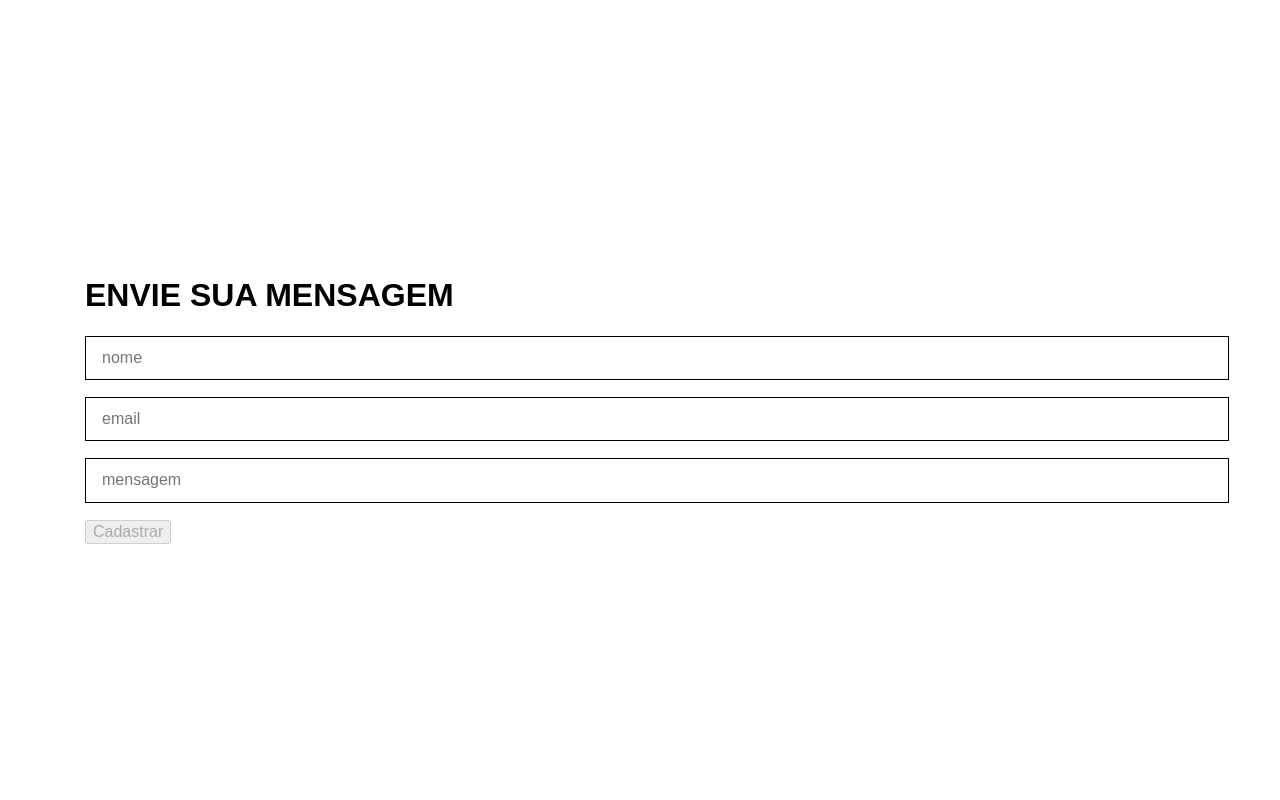
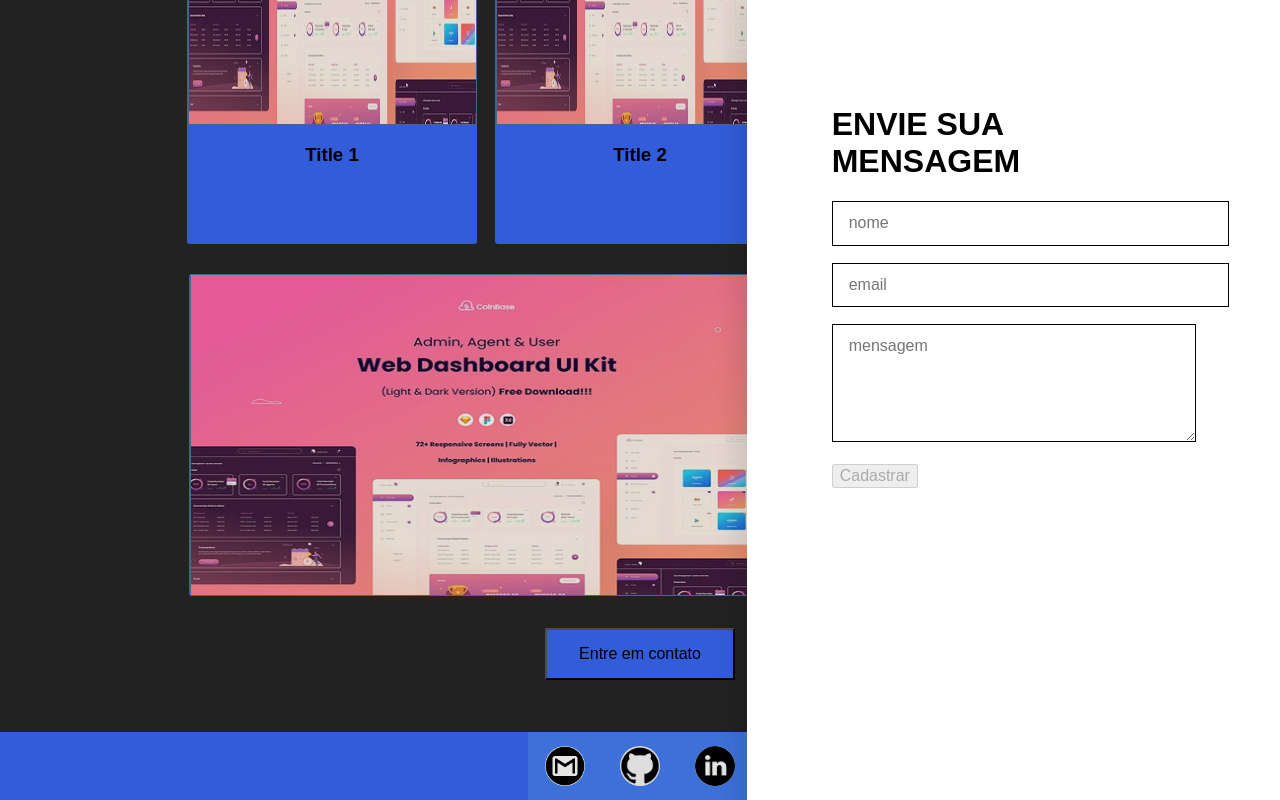
Before and after one commit to Felipe13devmaster/Felipe_Rodrigues_JAMStackAlura, a Next.js app: page / in a window 1280 px wide. Both pictures are taken after a click on the button "Entre em contato". Shown: the part 1365-2165 px from the top of the page. Built offline with nearby package versions, Linux system fonts and the light colour scheme.

Commit message:
Ajustei a animação do formulário.

```diff
--- a/src/components/commons/FormContato/index.js
+++ b/src/components/commons/FormContato/index.js
@@ -1,6 +1,8 @@
 import React from 'react';
+import TextAreaField from '../../foms/TextAreaField';
 import TextField from '../../foms/TextField';
 import Box from '../../layout/Box';
+import Grid from '../../layout/Grid';
 
 const FormContent = () => {
   const formStates = {
@@ -84,11 +86,12 @@
         />
       </div>
       <div>
-        <TextField
+        <TextAreaField
           placeholder="mensagem"
           name="mensagem"
           value={userInfo.mensagem}
           onChange={handleChange}
+          rows="5"
         />
       </div>
       <button
@@ -106,22 +109,34 @@
 
 // eslint-disable-next-line react/prop-types
 const FormContato = ({ propsDoModal }) => (
+  <Grid.Row
+    marginLeft={0}
+    marginRight={0}
+    flex={1}
+    justifyContent="flex-end"
+  >
+    <Grid.Col
+      display="flex"
+      paddingRight={{ md: '0' }}
+      flex={1}
+      value={{ xs: 12, md: 5, lg: 4 }}
+    >
       <Box
+        height="100%"
         boxShadow="-10px 0px 24px rgba(7, 12, 14, 0.1)"
-    display="flex"
-    flexDirection="column"
-    justifyContent="center"
         flex={1}
-    backgroundColor="white"
         padding={{
           xs: '16px',
           md: '85px',
         }}
+        backgroundColor="white"
           // eslint-disable-next-line react/jsx-props-no-spreading
         {...propsDoModal}
       >
         <FormContent />
       </Box>
+    </Grid.Col>
+  </Grid.Row>
 );
 
 export default FormContato;
--- a/src/components/commons/Modal/index.js
+++ b/src/components/commons/Modal/index.js
@@ -14,7 +14,7 @@
   right: 0;
   bottom: 0;
   margin: auto;
-  overflow: scroll;
+  overflow: hidden;
   transition: 0.3s;
   z-index: 100;
 
--- /dev/null
+++ b/src/components/foms/TextAreaField/index.js
@@ -0,0 +1,50 @@
+import React from 'react';
+import styled from 'styled-components';
+import PropTypes from 'prop-types';
+
+const InputWrapper = styled.div`
+  margin-bottom: 17px;
+`;
+
+const TextArea = styled.textarea`
+  width: 100%;
+  border: 1px solid black;
+  padding: 12px 16px;
+  outline: 0;
+  max-width: 330px;
+  max-height: 520px;
+`;
+
+const TextAreaField = ({
+  placeholder,
+  name,
+  onChange,
+  value,
+  rows,
+}) => (
+
+  <InputWrapper>
+    <TextArea
+      type="text"
+      placeholder={placeholder}
+      name={name}
+      onChange={onChange}
+      value={value}
+      rows={rows}
+    />
+  </InputWrapper>
+);
+
+TextAreaField.defaultProps = {
+  rows: 1,
+};
+
+TextAreaField.propTypes = {
+  placeholder: PropTypes.string.isRequired,
+  name: PropTypes.string.isRequired,
+  onChange: PropTypes.func.isRequired,
+  value: PropTypes.string.isRequired,
+  rows: PropTypes.string,
+};
+
+export default TextAreaField;
--- /dev/null
+++ b/src/components/layout/Grid/index.js
@@ -0,0 +1,150 @@
+import styled, { css } from 'styled-components';
+import breakpointsMedia from '../../../theme/utils/breakpointsMedia';
+import convertPropsToStyle from '../../../theme/utils/convertPropsToStyle';
+
+const Grid = {
+  Container: styled.div`
+        width: 100%;
+        padding-right: 28px;
+        padding-left: 28px;
+        margin-right: auto;
+        margin-left: auto;
+        max-width: initial;
+        ${breakpointsMedia({
+    xs: css`
+            max-width: initial;
+            padding-right: 28px;
+            padding-left: 28px;
+            `,
+    sm: css`
+            max-width: 576px;
+            `,
+    md: css`
+            max-width: 768px;
+            padding-right: 16px;
+            padding-left: 16px;
+            `,
+    lg: css`
+            max-width: 1160px;
+            `,
+    xl: css`
+            max-width: 1222px;
+            `,
+  })}
+
+        ${convertPropsToStyle('marginTop')}
+  `,
+  Row: styled.div`
+        display: flex;
+        flex-wrap: wrap;
+        margin-right: -16px;
+        margin-left: -16px;
+        ${convertPropsToStyle('flex')}
+        ${convertPropsToStyle('marginLeft')}
+        ${convertPropsToStyle('marginRight')}
+        ${convertPropsToStyle('justifyContent')}
+      `,
+  Col: styled.div`
+        padding-right: 16px;
+        padding-left: 16px;
+        flex-basis: 0;
+        flex-grow: 1;
+        max-width: 100%;
+        ${({ value }) => {
+    if (typeof value === 'number') {
+      return css`
+                    flex-grow: 0;
+                    flex-shrink: 0;
+                    flex-basis: ${(100 * value) / 12}%;
+                    max-width: ${(100 * value) / 12}%;
+                `;
+    }
+
+    return breakpointsMedia({
+      xs: value?.xs
+        ? css`
+            flex-grow: 0;
+            flex-shrink: 0;
+            flex-basis: ${(100 * value.xs) / 12}%;
+            max-width: ${(100 * value.xs) / 12}%;
+          `
+        : '',
+      sm: value?.sm
+        ? css`
+            flex-grow: 0;
+            flex-shrink: 0;
+            flex-basis: ${(100 * value.sm) / 12}%;
+            max-width: ${(100 * value.sm) / 12}%;
+          `
+        : '',
+      md: value?.md
+        ? css`
+            flex-grow: 0;
+            flex-shrink: 0;
+            flex-basis: ${(100 * value.md) / 12}%;
+            max-width: ${(100 * value.md) / 12}%;
+          `
+        : '',
+      lg: value?.lg
+        ? css`
+            flex-grow: 0;
+            flex-shrink: 0;
+            flex-basis: ${(100 * value.lg) / 12}%;
+            max-width: ${(100 * value.lg) / 12}%;
+          `
+        : '',
+      xl: value?.xl
+        ? css`
+            flex-grow: 0;
+            flex-shrink: 0;
+            flex-basis: ${(100 * value.xl) / 12}%;
+            max-width: ${(100 * value.xl) / 12}%;
+          `
+        : '',
+    });
+  }}
+
+    ${({ offset }) => {
+    if (typeof offset === 'number') {
+      return css`
+            margin-left: ${(100 * offset) / 12}%;
+            `;
+    }
+    return breakpointsMedia({
+      xs: offset?.xs
+        ? css`
+            margin-left: ${(100 * offset.xs) / 12}%;
+          `
+        : '',
+      sm: offset?.sm
+        ? css`
+            margin-left: ${(100 * offset.sm) / 12}%;
+          `
+        : '',
+      md: offset?.md
+        ? css`
+            margin-left: ${(100 * offset.md) / 12}%;
+          `
+        : '',
+      lg: offset?.lg
+        ? css`
+            margin-left: ${(100 * offset.lg) / 12}%;
+          `
+        : '',
+      xl: offset?.xl
+        ? css`
+            margin-left: ${(100 * offset.xl) / 12}%;
+          `
+        : '',
+    });
+  }}
+
+    ${convertPropsToStyle('diplay')}
+    ${convertPropsToStyle('alignItems')}
+    ${convertPropsToStyle('justifyContent')}
+    ${convertPropsToStyle('flexDirection')}
+    ${convertPropsToStyle('paddingRight')}
+    `,
+};
+
+export default Grid;
```
Lines whose indentation alone changed are shown as unchanged.
